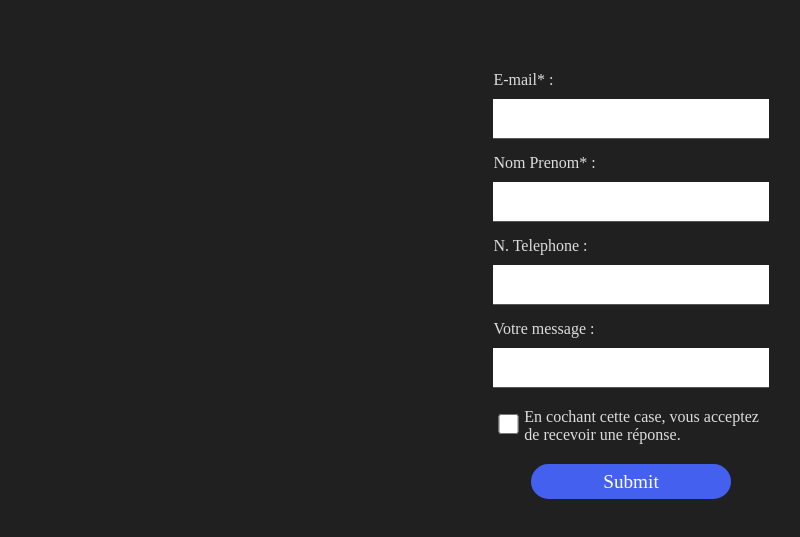
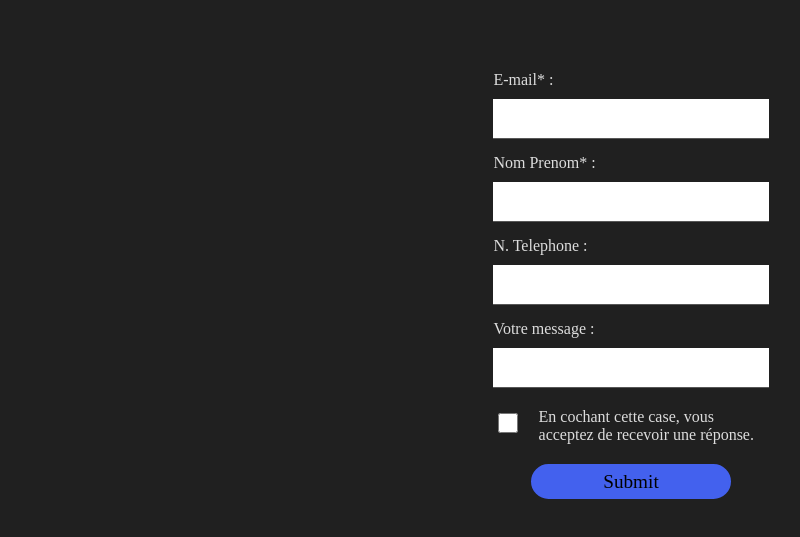
Before and after one commit to MatheoPag/Personal-WebSite, a plain HTML site: page contact.html in a window 1280 px wide. Shown: the part 107-644 px from the top of the page, without its empty margins (9-809 px from the left). Drawn offline with Linux system fonts and the light colour scheme; a web font is replaced by a local one.

Commit message:
min update

```diff
--- a/contact.css
+++ b/contact.css
@@ -47,6 +47,7 @@ h2 {
     height: 40px;
     border: none;
     border-bottom: solid #575757 1px ;
+    color: #000;
     font-size: 1.2em;
     line-height: 1;
   }
@@ -64,7 +65,6 @@ h2 {
     margin-top: 10px;
     background-color: #4361ee;
     border: #4361ee solid 2px;
-    color: #fff;
     width: 200px;
     height: 35px;
     border-radius: 25px;
@@ -80,11 +80,16 @@ h2 {
 .recontacter {
   margin-top: 5px;
     display: flex;
-    align-items: center;
+    align-items: start;
     width: 100%;
 }
 .recontacter input[type="checkbox"] {
     width: 50px;
+    margin-top: .3rem;
+}
+
+.recontacter label {
+  margin-left: 1rem;
 }
 
 #licence {
```
